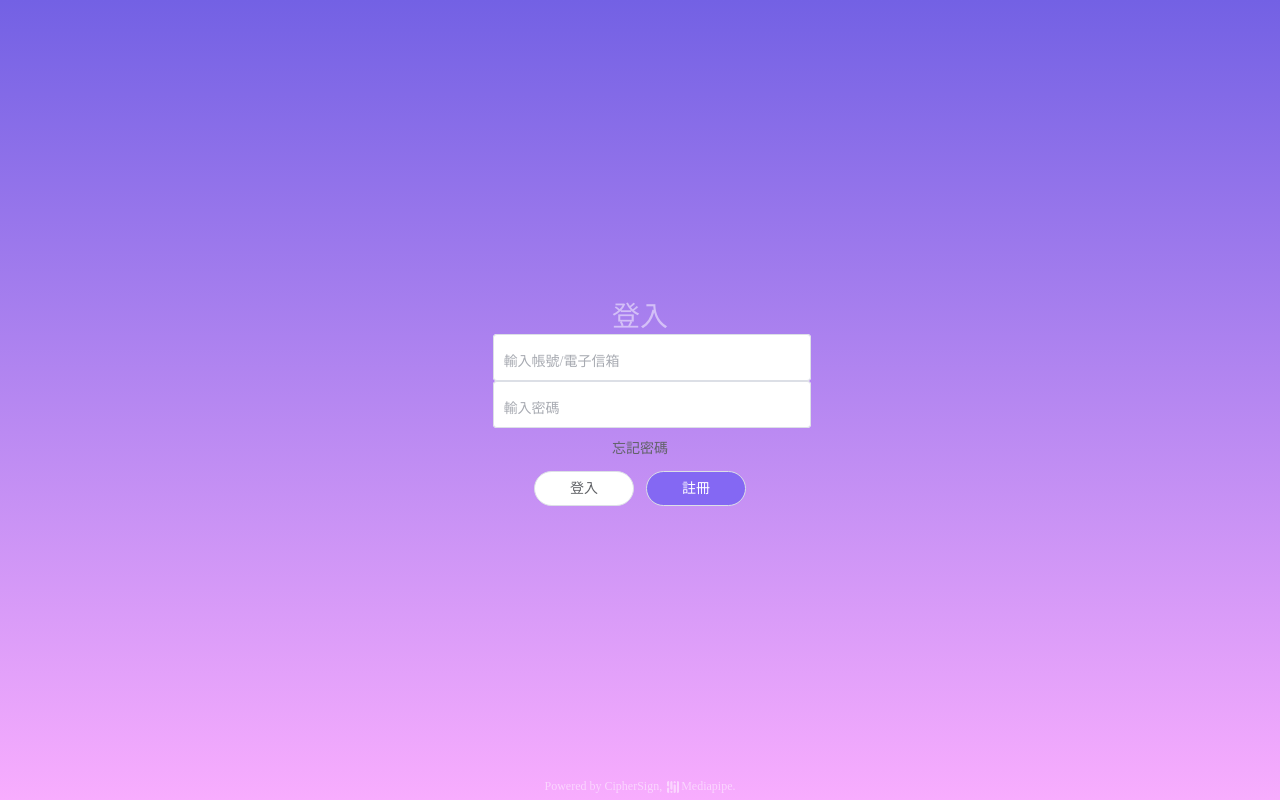
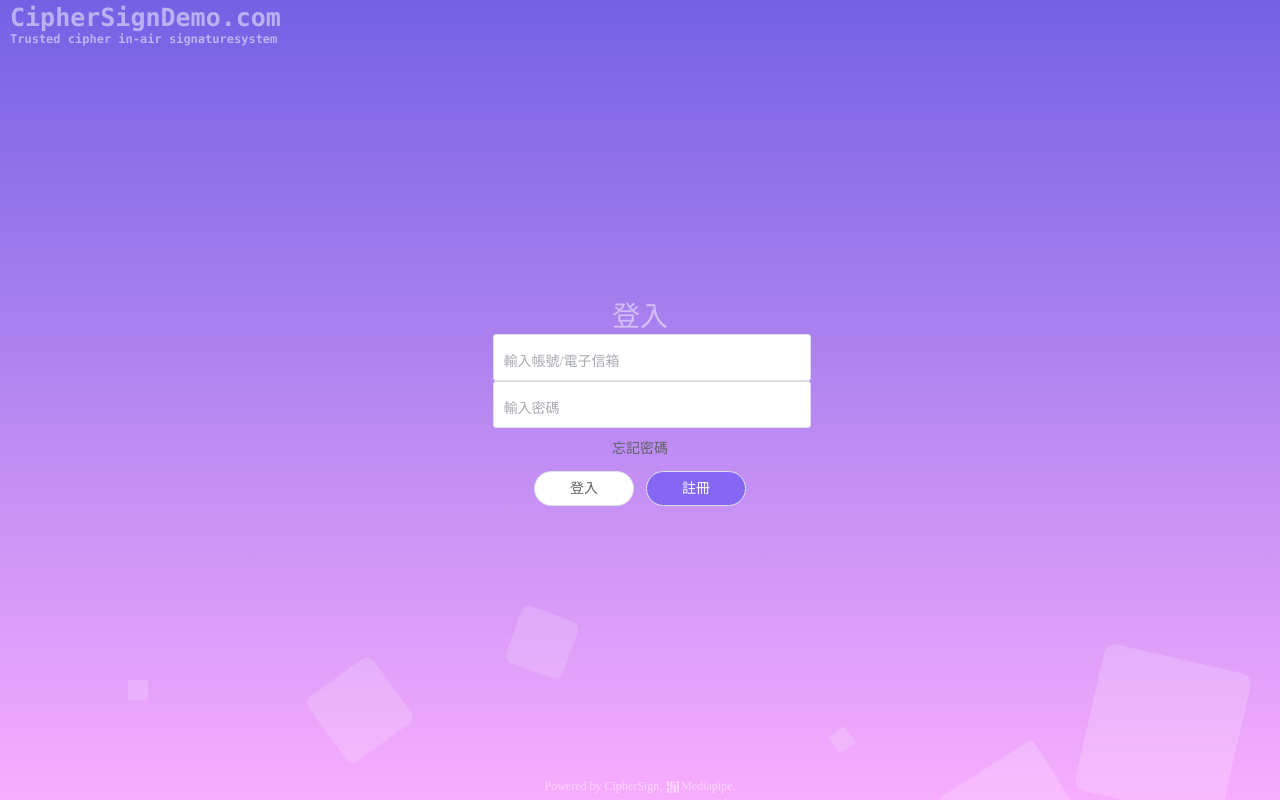
Before and after one commit to RainMeoCat/CipherAirSig, a Vue app: page / in a window 1280 px wide. Built offline with nearby package versions, Linux system fonts and the light colour scheme; a web font is replaced by a local one.

Commit message:
完成login頁面刻板

```diff
--- a/src/App.vue
+++ b/src/App.vue
@@ -1,12 +1,12 @@
 <template>
-  <div id="app">
+  <div class="app">
     <router-view />
   </div>
 </template>
 
 <style lang="scss" scoped>
 @import "./assets/font.css";
-#app {
+.app {
   font-family: "Gen Jyuu Gothic";
   -webkit-font-smoothing: antialiased;
   -moz-osx-font-smoothing: grayscale;
--- a/src/views/LoginPage.vue
+++ b/src/views/LoginPage.vue
@@ -1,4 +1,12 @@
 <template>
+  <div style="  background: linear-gradient(#7361E4, #F8ADFE);height: 100vh;width: 100vw;">
+    <ul class="circles">
+      <li
+        v-for="n in 10"
+        :key="n"
+      />
+    </ul>
+    <div style="position:absolute;z-index:1;width:100vw;height:100vh;top:0px;left:0px">
       <div class="login">
         <div class="login-box">
           登入
@@ -39,6 +47,12 @@
             style="width:16px;filter: grayscale(100%) brightness(100) opacity(0.5);vertical-align:text-top"
           >Mediapipe.
         </div>
+        <div class="index-title">
+          CipherSignDemo.com<br>
+          <p>Trusted cipher in-air signaturesystem</p>
+        </div>
+      </div>
+    </div>
   </div>
 </template>
 <script>
@@ -55,15 +69,84 @@ export default {
 }
 </script>
 <style lang="scss" scoped>
+.circles{
+  position: absolute;
+  top: 0;
+  left: 0;
+  z-index:0;
+  width: 100%;
+  height: 100%;
+  overflow: hidden;
+  margin:0px;
+  padding:0px;
+  li {
+    position: absolute;
+    display: block;
+    list-style: none;
+    width: 20px;
+    height: 20px;
+    background: rgba(255, 255, 255, 0.2);
+    animation: animate 25s linear infinite;
+    bottom: -150px;
+  }
+}
+$circles-size: (80px,20px,20px,60px,20px,110px,150px,25px,15px,150px);
+$circles-position: (25%,10%,70%,40%,65%,75%,35%,50%,20%,85%);
+$circles-delay: (0s,2s,4s,0s,0s,3s,7s,15s,2s,0s);
+$circles-duration: (25s,12s,25s,18s,25s,25s,25s,25s,45s,35s);
+@for $i from 1 through 10 {
+  $position: nth($circles-position, $i);
+  $delay: nth($circles-delay, $i);
+  $duration: nth($circles-duration, $i);
+  $size: nth($circles-size, $i);
+  .circles li:nth-child(#{$i}){
+    left: $position;
+    width: $size;
+    height: $size;
+    animation-delay: $delay;
+    animation-duration: $duration
+  }
+}
+@keyframes animate {
+  0%{
+    transform: translateY(0) rotate(0deg);
+    opacity: 1;
+    border-radius: 0;
+  }
+  100%{
+    transform: translateY(-1000px) rotate(720deg);
+    opacity: 0;
+    border-radius: 50%;
+  }
+}
 $phones-media: 600px;
 .login {
-  background: linear-gradient(#7361E4, #F8ADFE);
   height: 100vh;
   width: 100vw;
   display: flex;
   align-items: center;
   justify-content: center;
-
+  overflow:hidden
+}
+.index-title{
+  font-family: consolas;
+  font-weight: bold;
+  position: absolute;
+  color:rgba(255,255,255, 0.5);
+  transition: 300ms;
+  font-size: 25px;
+  left:10px;
+  top: 3px;
+  &:hover {
+      color:rgba(255, 255, 255, 0.85);
+      transition: 300ms;
+  }
+  p {
+    font-family: consolas;
+    font-size:12px;
+    margin:0px;
+    text-align:left;
+  }
 }
 .powered{
   color:rgba(255,255,255, 0.5);
@@ -126,6 +209,10 @@ $phones-media: 600px;
     height: 35px;
     width: 296px;
     margin-top:10px;
+    outline-color: #8468F3;
+  }
+  .el-input{
+    --el-input-focus-border-color: #8f59ce;
   }
 }
 
```
Lines whose indentation alone changed are shown as unchanged.
